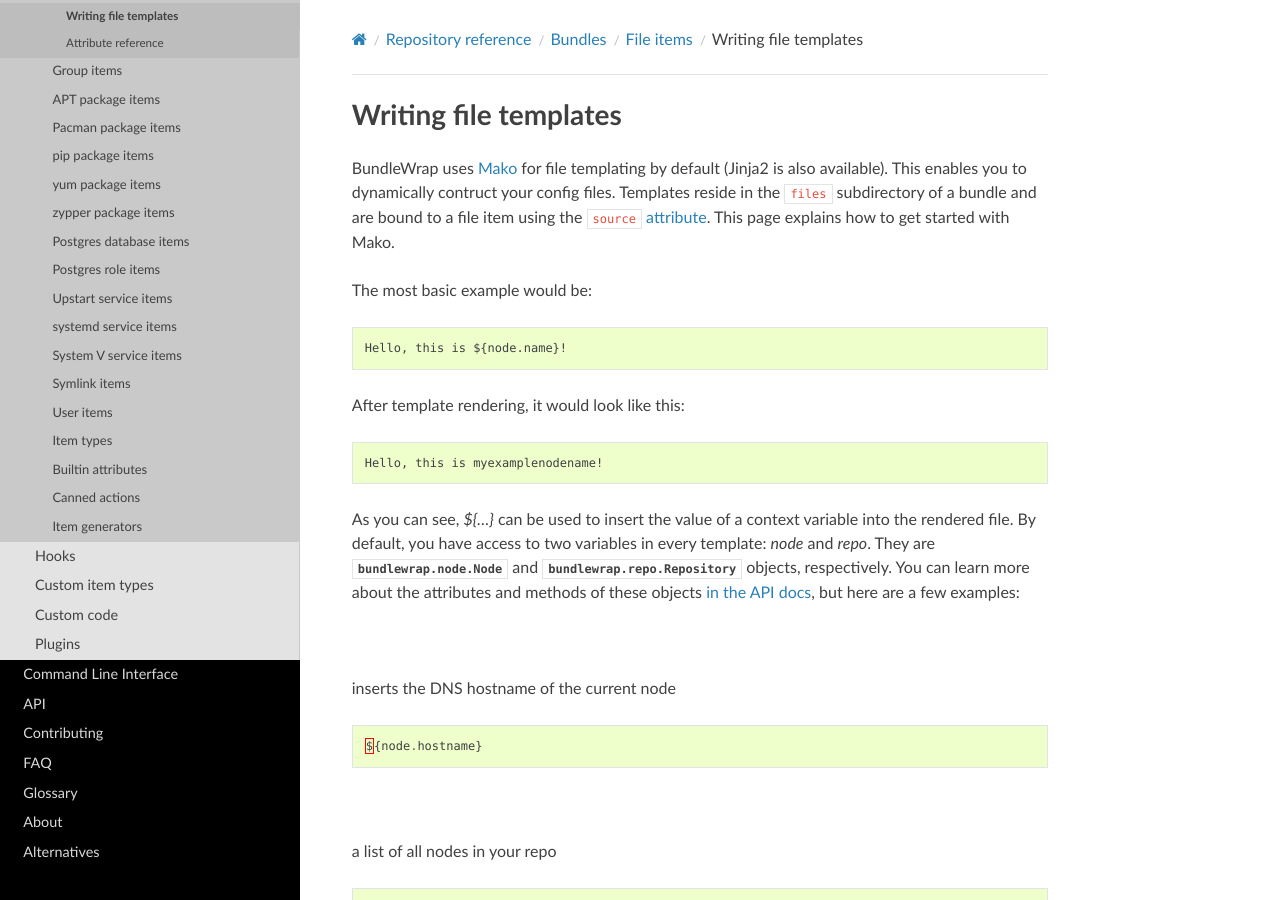
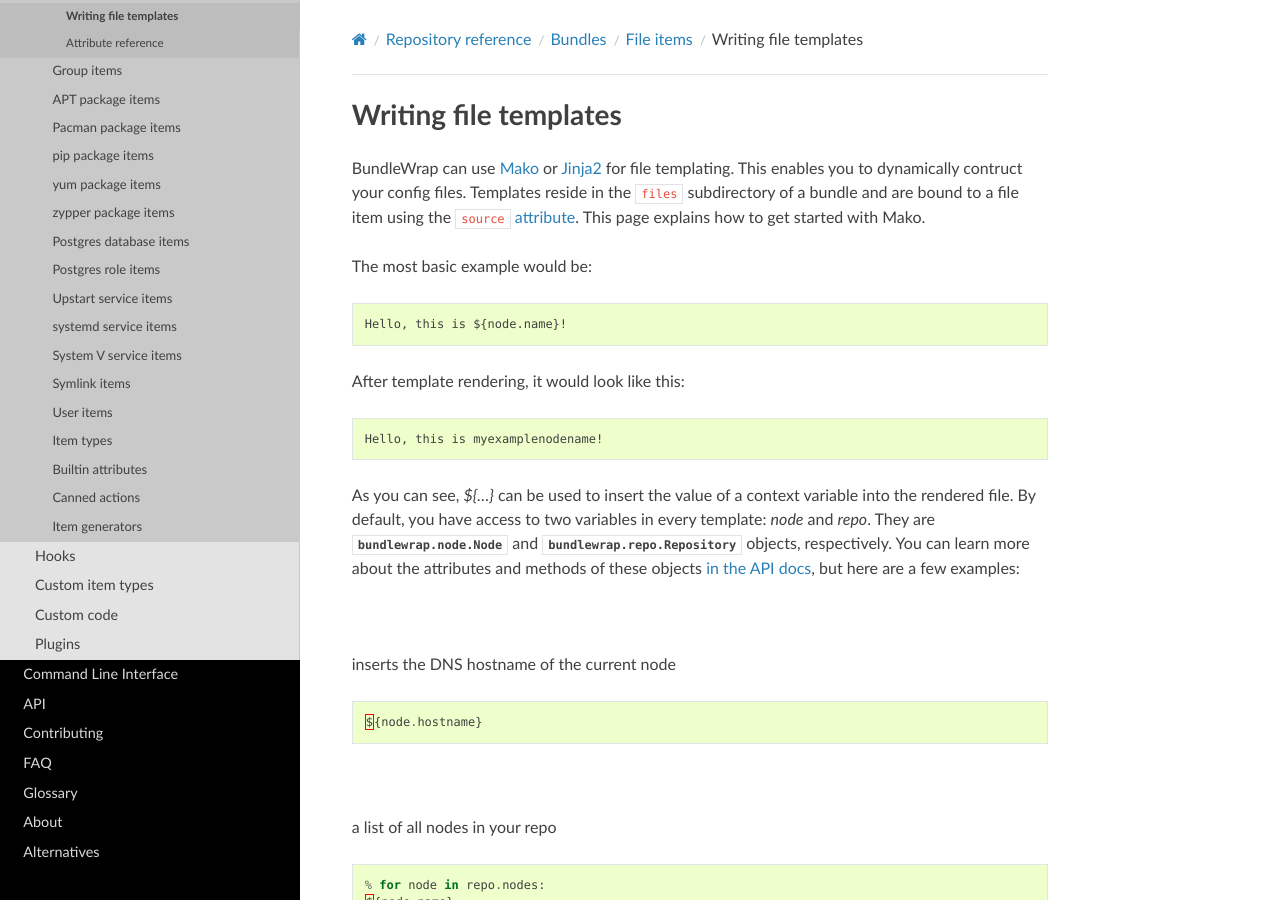
Before and after one commit to bundlewrap/bundlewrap, a Sphinx documentation site: the page built from doc/item_file_templates.rst, in a window 1280 px wide and 900 px high. Built offline with Sphinx 7.4.7 and the Read the Docs theme 2.0.0, drawn with Linux system fonts in a browser that asks for light colours; the version number is read from the project's files by our own code.

Commit message:
change default file content_type to 'text'
closes #158

```diff
--- a/CHANGELOG.rst
+++ b/CHANGELOG.rst
@@ -7,7 +7,8 @@
 * switched from Fabric/Paramiko to OpenSSH
 * removed SSH and sudo passwords (BACKWARDS INCOMPATIBLE)
 * metadata is now merged recursively (BACKWARDS INCOMPATIBLE)
-* the source attribute for file items now has a default (BACKWARDS INCOMPATIBLE)
+* file items: the source attribute now has a default (BACKWARDS INCOMPATIBLE)
+* file items: the default content_type is now text (BACKWARDS INCOMPATIBLE)
 
 
 1.5.1
--- a/doc/alternatives.rst
+++ b/doc/alternatives.rst
@@ -37,7 +37,7 @@
 
 While you can automate application deployments in BundleWrap, Ansible is much more capable in that regard as it combines config management and sophisticated deployment mechanisms (multi-stage, rolling updates).
 
-File templates in Ansible are `Jinja2 <http://jinja2.pocoo.org>`_, while BundleWrap uses `Mako <http://makotemplates.org>`_ by default and offers Jinja2 as an option.
+File templates in Ansible are `Jinja2 <http://jinja2.pocoo.org>`_, while BundleWrap offers both `Mako <http://makotemplates.org>`_ and Jinja2.
 
 Ansible, Inc. offers paid support for Ansible and an optional web-based addon called `Ansible Tower <http://ansible.com/tower>`_. No such offerings are available for BundleWrap.
 
--- a/doc/item_file.rst
+++ b/doc/item_file.rst
@@ -54,9 +54,9 @@
 +--------------------+----------------------------------------------------------------------------+
 | ``jinja2``         | content is interpreted by the Jinja2 template engine                       |
 +--------------------+----------------------------------------------------------------------------+
-| ``mako`` (default) | content is interpreted by the Mako template engine                         |
+| ``mako``           | content is interpreted by the Mako template engine                         |
 +--------------------+----------------------------------------------------------------------------+
-| ``text``           | like ``binary``, but will be diffed in interactive mode                    |
+| ``text`` (default) | like ``binary``, but will be diffed in interactive mode                    |
 +--------------------+----------------------------------------------------------------------------+
 
 .. note::
--- a/doc/item_file_templates.rst
+++ b/doc/item_file_templates.rst
@@ -2,7 +2,7 @@
 Writing file templates
 ######################
 
-BundleWrap uses `Mako <http://www.makotemplates.org>`_ for file templating by default (Jinja2 is also available). This enables you to dynamically contruct your config files. Templates reside in the :file:`files` subdirectory of a bundle and are bound to a file item using the ``source`` :ref:`attribute <file_item_source>`. This page explains how to get started with Mako.
+BundleWrap can use `Mako <http://www.makotemplates.org>`_ or `Jinja2 <http://jinja.pocoo.org>`_ for file templating. This enables you to dynamically contruct your config files. Templates reside in the :file:`files` subdirectory of a bundle and are bound to a file item using the ``source`` :ref:`attribute <file_item_source>`. This page explains how to get started with Mako.
 
 The most basic example would be::
 
```
Also changed, not shown: 1 other file.
